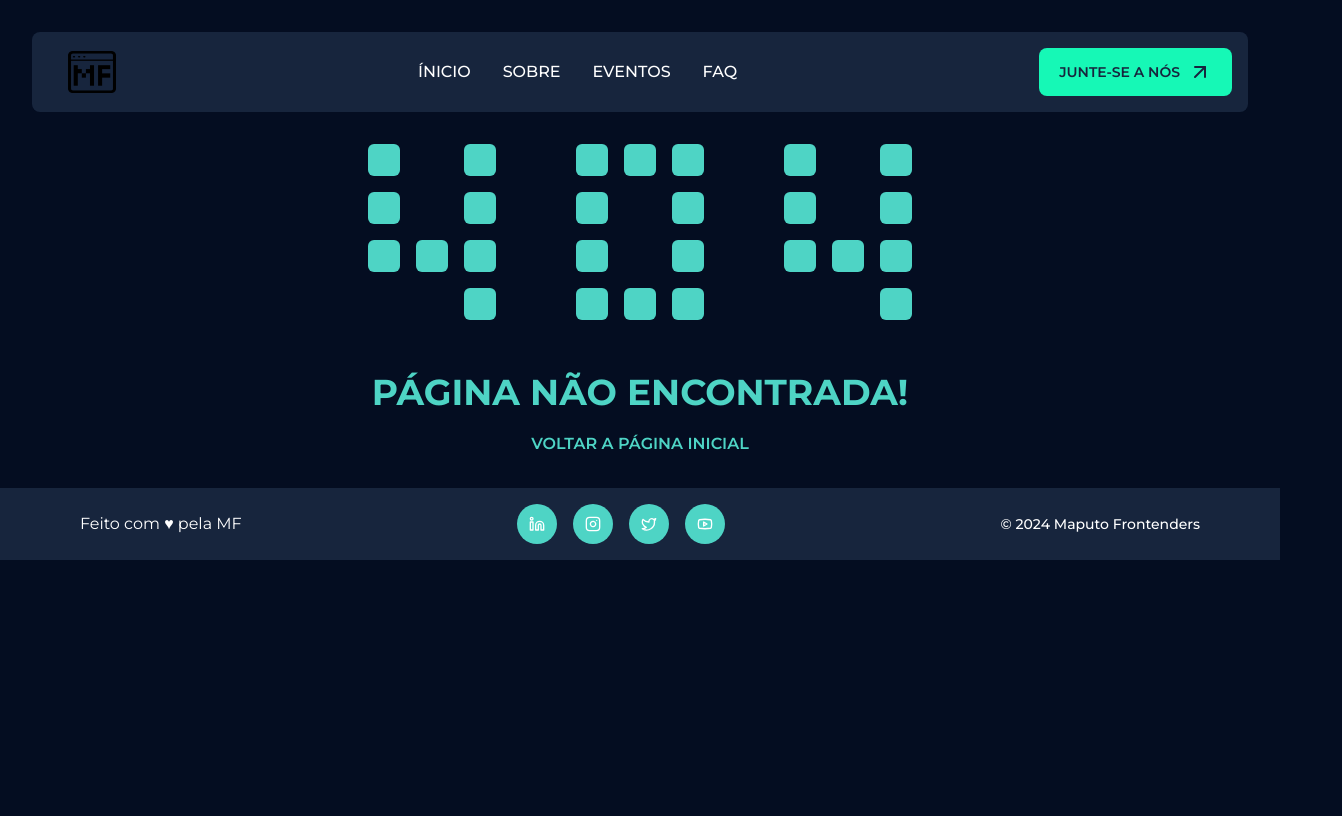
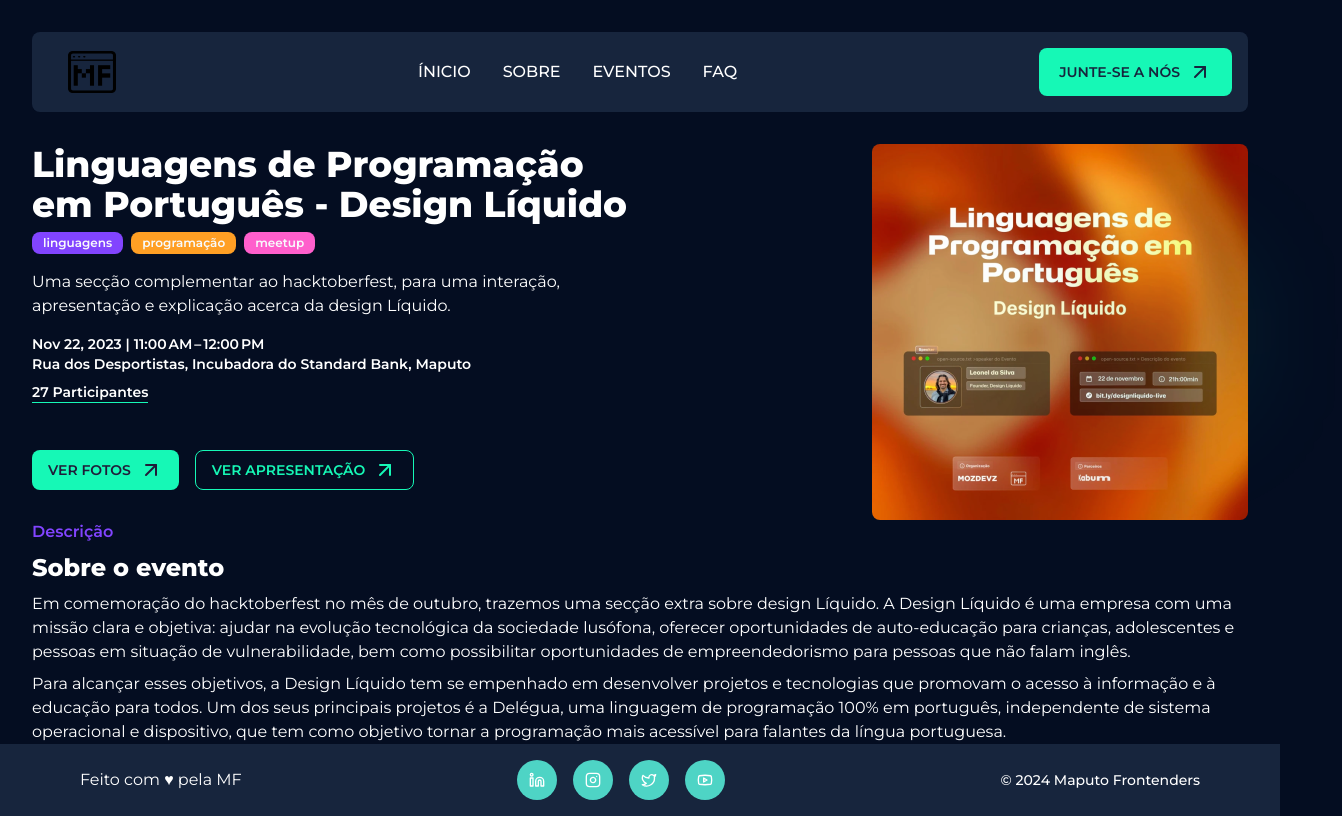
Before and after one commit to Maputo-Frontenders/maputo_frontenders_website, a Next.js app: page /event/1 in a window 1280 px wide. Before the commit this address had no page. Shown: the whole page, 1342 px wide, since content can reach past the window. Built offline with nearby package versions, Linux system fonts and the light colour scheme.

Commit message:
feat: event details page template

```diff
--- /dev/null
+++ b/app/event/[slug]/page.tsx
@@ -0,0 +1,91 @@
+import { Badge } from "@/components/ui/badge";
+import { Button } from "@/components/ui/button";
+import { ArrowExternalLink } from "@/components/ui/icons/arrow-external-link";
+import BanerImage from "@/public/design_liquido.png";
+import Image from "next/image";
+import BlurBackground from "@/public/blur-background.svg";
+
+export default function EventDetails() {
+  return (
+    <main className="container text-white">
+      {/* COVER  */}
+      <div className="w-full grid grid-cols-1  md:grid-cols-2 gap-2 justify-between">
+        <div className=" col-span-1 order-1 md:order-none flex flex-col gap-4">
+          <div className="flex flex-col gap-2">
+            <h2 className="text-4xl font-extrabold">
+              Linguagens de Programação em Português - Design Líquido
+            </h2>
+            <div className="flex flex-wrap gap-2">
+              <Badge className="bg-mf-purple">linguagens</Badge>
+              <Badge className="bg-mf-orange">programação</Badge>
+              <Badge className="bg-mf-pink">meetup</Badge>
+            </div>
+          </div>
+
+          <p>
+            Uma secção complementar ao hacktoberfest, para uma interação,
+            apresentação e explicação acerca da design Líquido.
+          </p>
+
+          <div className="text-sm font-semibold flex flex-col gap-2">
+            <div>
+              <p>Nov 22, 2023 | 11:00 AM – 12:00 PM</p>
+              <p>Rua dos Desportistas, Incubadora do Standard Bank, Maputo</p>
+            </div>
+            <p className="border-b w-max border-mf-secondProposal">
+              27 Participantes
+            </p>
+          </div>
+
+          <div className="my-auto flex flex-wrap gap-4">
+            <Button variant={"default"}>
+              VER FOTOS
+              <ArrowExternalLink />
+            </Button>
+            <Button variant={"outline"}>
+              VER APRESENTAÇÃO <ArrowExternalLink />
+            </Button>
+          </div>
+        </div>
+
+        <div className="col-span-1 -order-1  md:order-none md:place-self-end relative max-w-96 max-h-96 ">
+          <Image
+            src={BlurBackground}
+            alt=""
+            className="absolute z-50 top-1/2 -right-3/4 -translate-x-1/2 -translate-y-1/2"
+          />
+          <Image src={BanerImage} alt="" className="ml-auto rounded-lg" />
+        </div>
+      </div>
+
+      {/* DESCRIPTION  */}
+      <div className="flex flex-col gap-2">
+        <h4 className="text-mf-purple font-semibold">Descrição</h4>
+        <h2 className="text-2xl font-extrabold">Sobre o evento</h2>
+        <div className="flex flex-col gap-2">
+          <p>
+            Em comemoração do hacktoberfest no mês de outubro, trazemos uma
+            secção extra sobre design Líquido. A Design Líquido é uma empresa
+            com uma missão clara e objetiva: ajudar na evolução tecnológica da
+            sociedade lusófona, oferecer oportunidades de auto-educação para
+            crianças, adolescentes e pessoas em situação de vulnerabilidade, bem
+            como possibilitar oportunidades de empreendedorismo para pessoas que
+            não falam inglês.
+          </p>
+          <p>
+            Para alcançar esses objetivos, a Design Líquido tem se empenhado em
+            desenvolver projetos e tecnologias que promovam o acesso à
+            informação e à educação para todos. Um dos seus principais projetos
+            é a Delégua, uma linguagem de programação 100% em português,
+            independente de sistema operacional e dispositivo, que tem como
+            objetivo tornar a programação mais acessível para falantes da língua
+            portuguesa.
+          </p>
+        </div>
+      </div>
+
+      {/* PARCERIAS E PATROCINIOS  */}
+      <div></div>
+    </main>
+  );
+}
```
Also changed, not shown: public/design_liquido.png (added).
